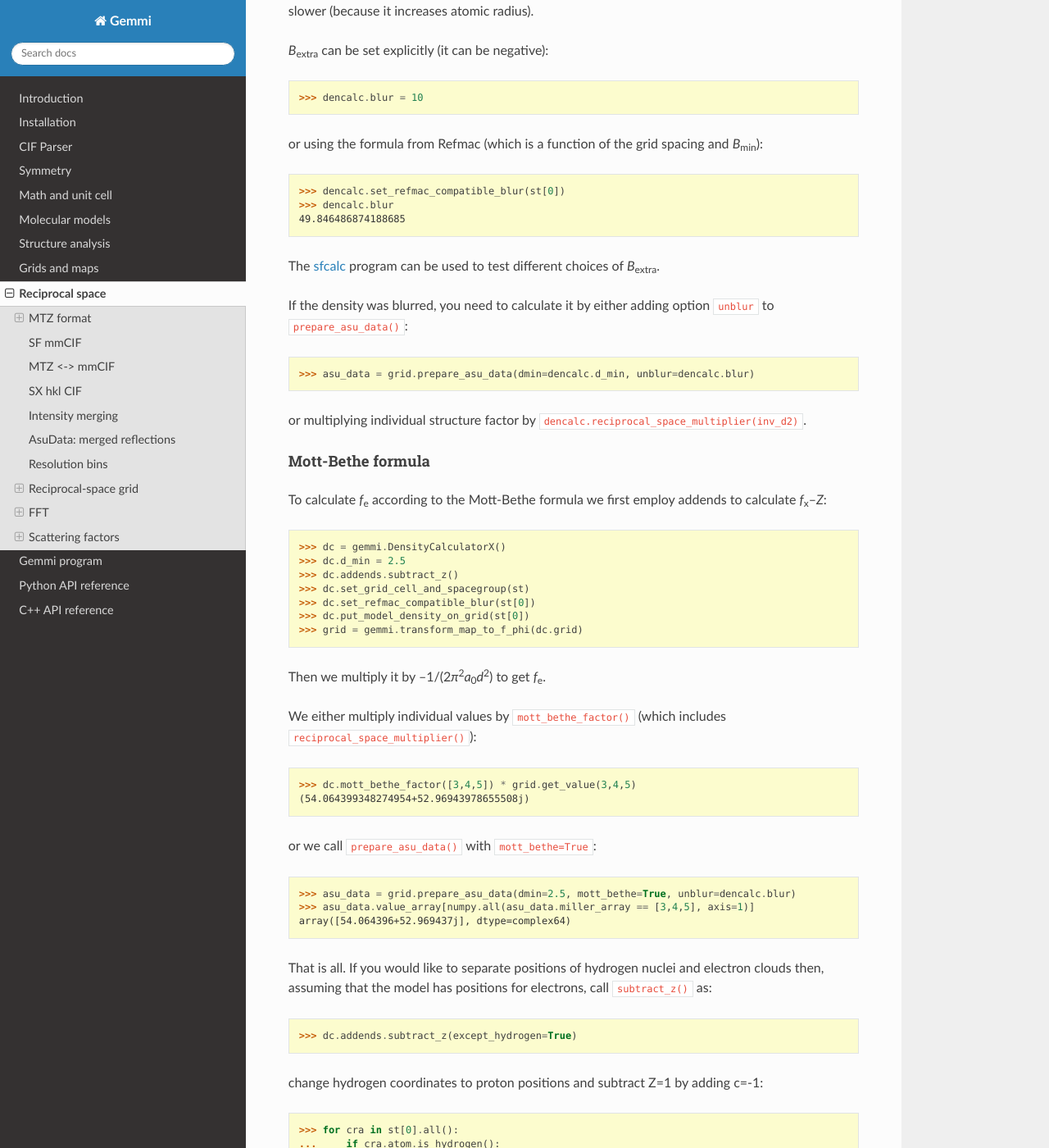
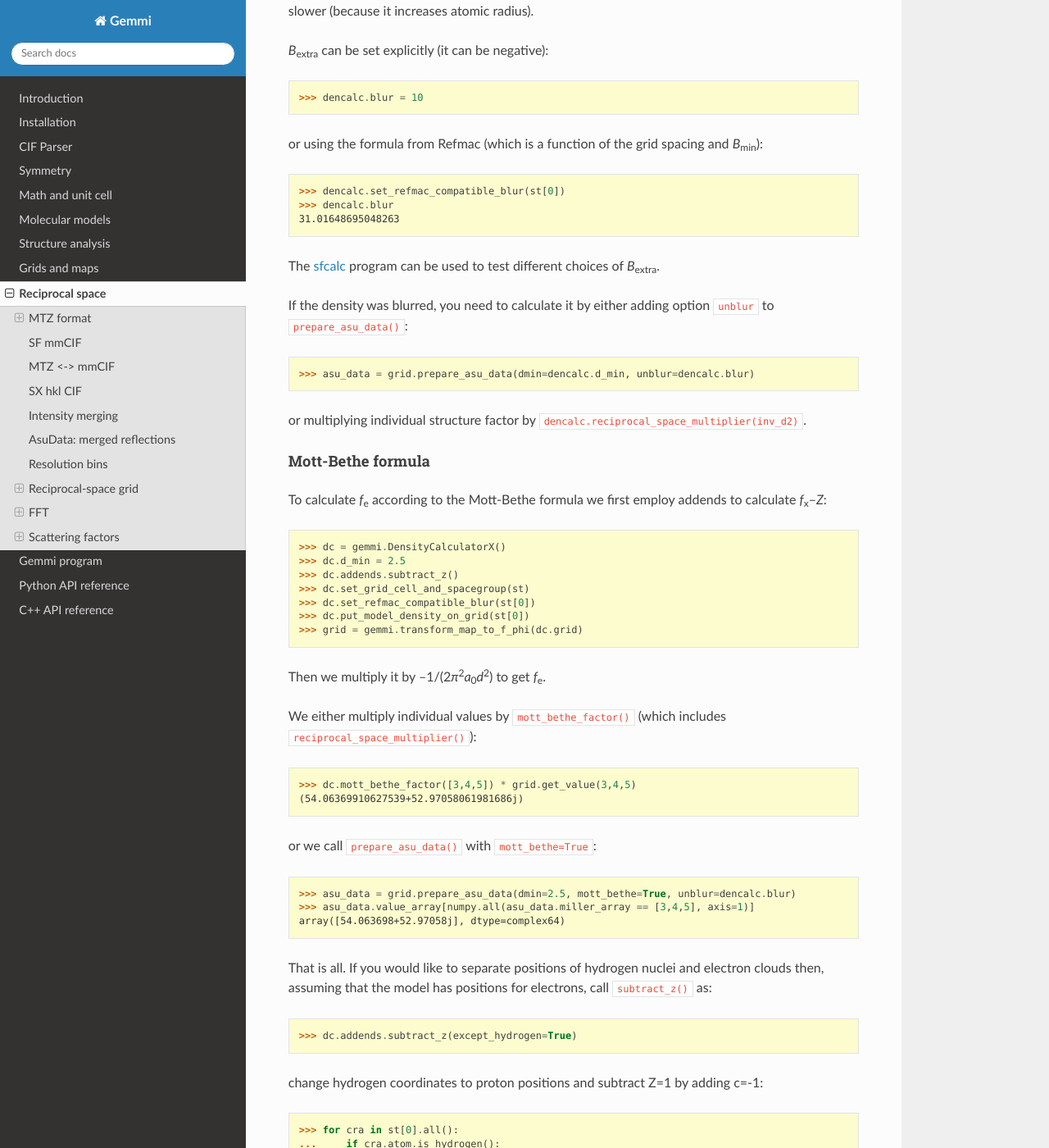
Before and after one commit to project-gemmi/gemmi, a Sphinx documentation site: the page built from docs/hkl.rst, in a window 1280 px wide and 1400 px high, scrolled down 37966 px. Shown: the whole window at 82% size. Built offline with Sphinx 7.4.7 and the Read the Docs theme 2.0.0, drawn with Linux system fonts in a browser that asks for light colours.

Commit message:
update doctests (b/c of fixed get_minimum_b())

```diff
--- a/docs/hkl.rst
+++ b/docs/hkl.rst
@@ -2140,7 +2140,7 @@ and *B*\ :sub:`min`):
 
   >>> dencalc.set_refmac_compatible_blur(st[0])
   >>> dencalc.blur
-  49.846486874188685
+  31.01648695048263
 
 The :ref:`sfcalc <sfcalc>` program can be used to test different choices
 of *B*\ :sub:`extra`.
@@ -2180,7 +2180,7 @@ We either multiply individual values by ``mott_bethe_factor()``
 .. doctest::
 
   >>> dc.mott_bethe_factor([3,4,5]) * grid.get_value(3,4,5)
-  (54.064399348274954+52.96943978655508j)
+  (54.06369910627539+52.97058061981686j)
 
 or we call ``prepare_asu_data()`` with ``mott_bethe=True``:
 
@@ -2189,7 +2189,7 @@ or we call ``prepare_asu_data()`` with ``mott_bethe=True``:
 
   >>> asu_data = grid.prepare_asu_data(dmin=2.5, mott_bethe=True, unblur=dencalc.blur)
   >>> asu_data.value_array[numpy.all(asu_data.miller_array == [3,4,5], axis=1)]
-  array([54.064396+52.969437j], dtype=complex64)
+  array([54.063698+52.97058j], dtype=complex64)
 
 That is all.
 If you would like to separate positions of hydrogen nuclei
```
